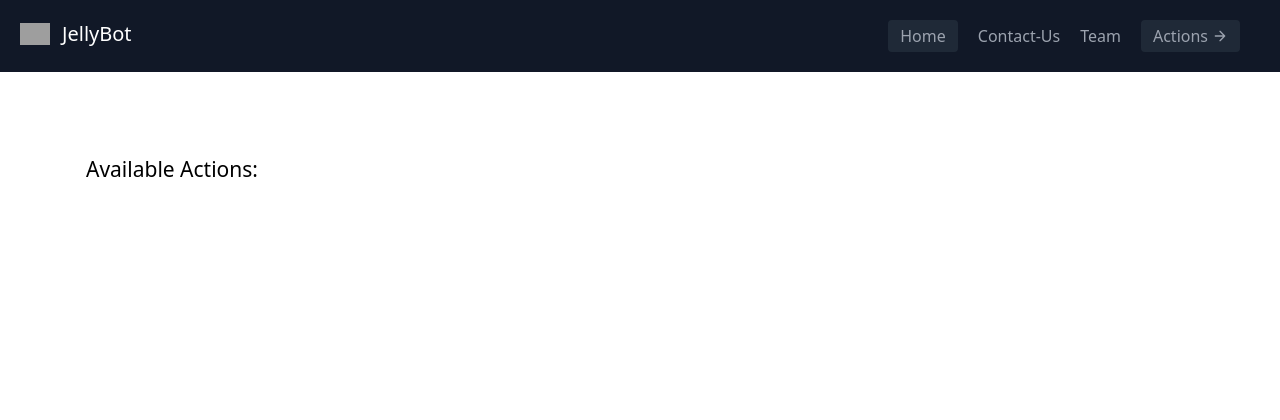
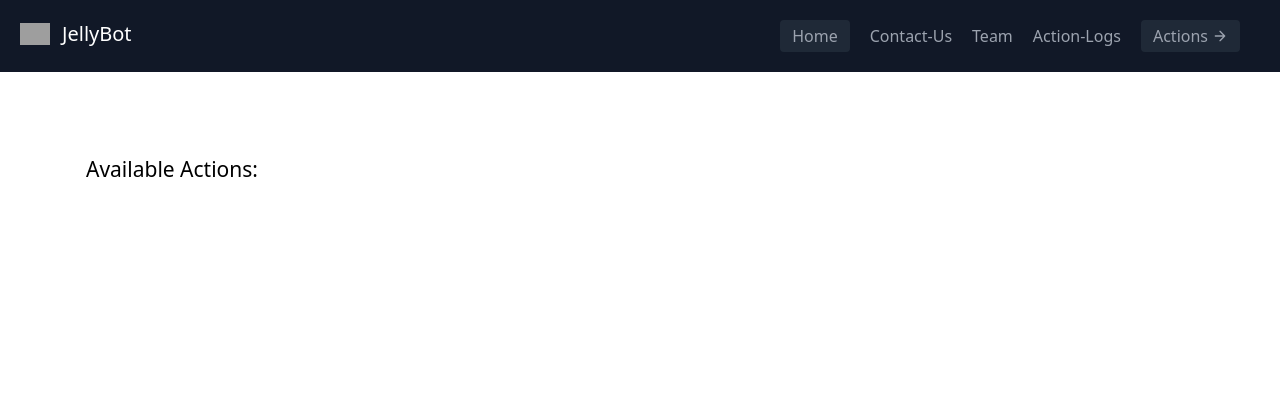
Before and after one commit to aadilsehrawat/JellyBot, a Django app: page /actions/ in a window 1280 px wide. Shown: the top 420 px of the page. Run offline with Django 4.2, Linux system fonts and the light colour scheme; data that the repository does not hold is empty; some libraries are stand-ins or nearby versions; grey boxes are pictures that could not be loaded.

Commit message:
Added Actions-Logs navlink

```diff
--- a/App/templates/components/header.html
+++ b/App/templates/components/header.html
@@ -92,6 +92,7 @@
           <a href="{% url 'Messages' %}" class=" hover:text-white">Contact-Messages</a>
         {% endif %}
         <a href="{% url 'Team' %}" class="hover:text-white">Team</a>
+        <a href="{% url 'Logs' %}" class="hover:text-white">Action-Logs</a>
           <a href="{% url 'Actions' %}">
           <button class="inline-flex items-center bg-gray-800 border-0 py-1 px-3 focus:outline-none hover:bg-gray-700 rounded text-base md:mt-0">Actions
             <svg fill="none" stroke="currentColor" stroke-linecap="round" stroke-linejoin="round" stroke-width="2" class="w-4 h-4 ml-1" viewBox="0 0 24 24">
```
